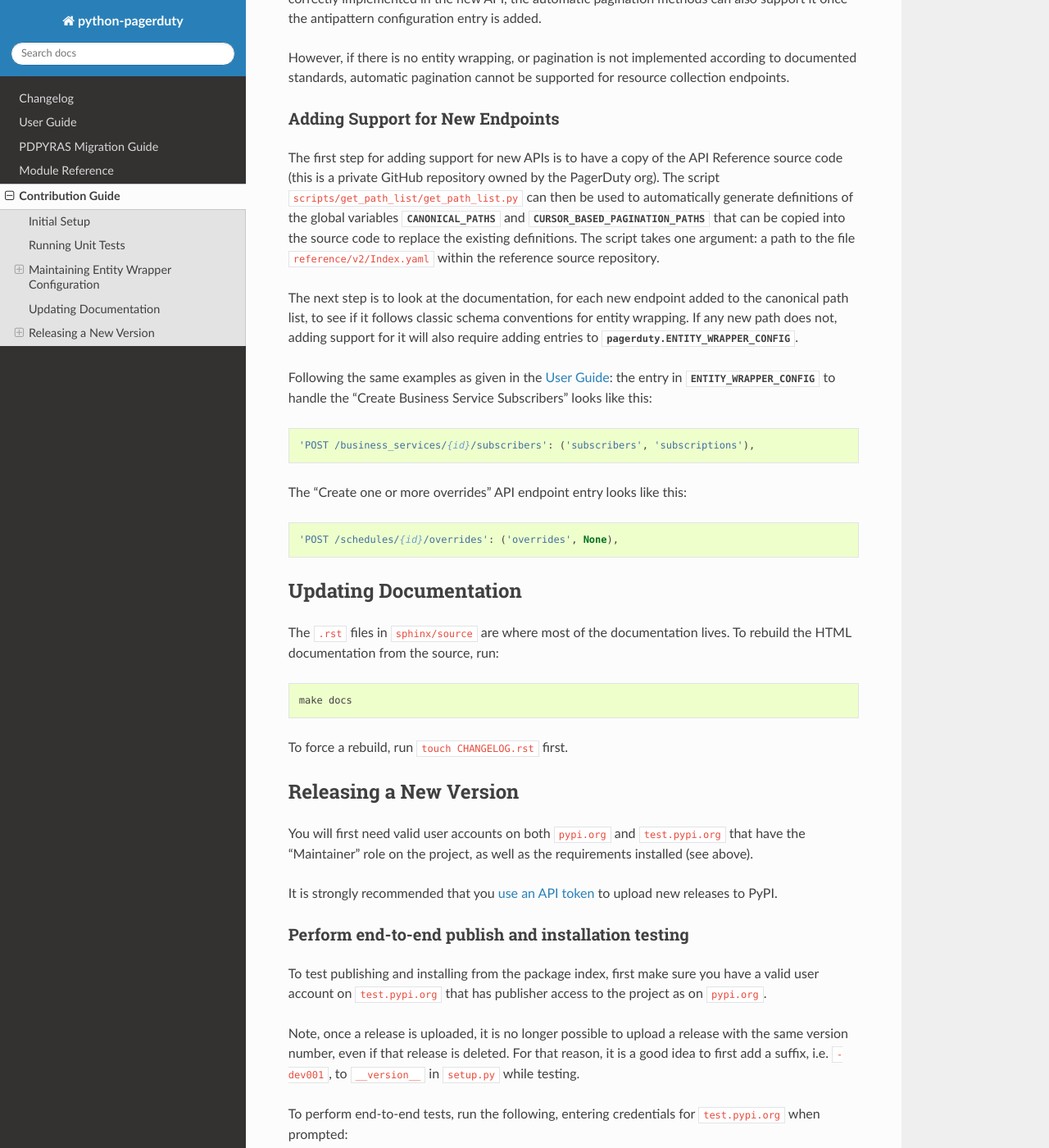
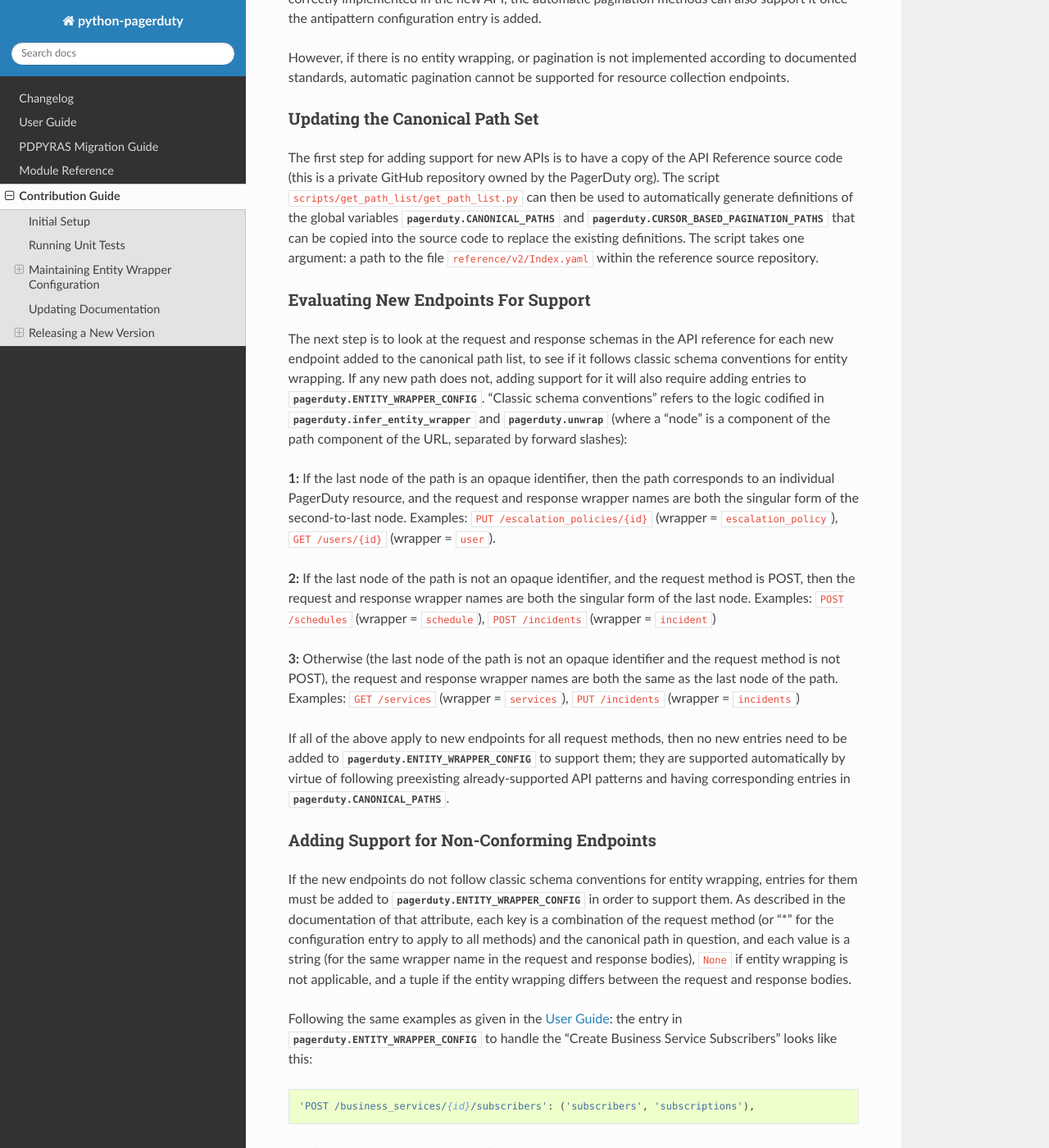
Before and after one commit to PagerDuty/python-pagerduty, a Sphinx documentation site: the page built from sphinx/source/contributing.rst, in a window 1280 px wide and 1400 px high, scrolled down 1652 px. Shown: the whole window at 82% size. Built offline with Sphinx 7.4.7 and the Read the Docs theme 3.1.0, drawn with Linux system fonts in a browser that asks for light colours.

Commit message:
Expand and add sections to contribution guide re: updating support for endpoints

```diff
--- a/sphinx/source/contributing.rst
+++ b/sphinx/source/contributing.rst
@@ -81,24 +81,65 @@ However, if there is no entity wrapping, or pagination is not implemented
 according to documented standards, automatic pagination cannot be supported for
 resource collection endpoints.
 
-Adding Support for New Endpoints
-********************************
+Updating the Canonical Path Set
+*******************************
 The first step for adding support for new APIs is to have a copy of the API
 Reference source code (this is a private GitHub repository owned by the
 PagerDuty org). The script ``scripts/get_path_list/get_path_list.py`` can then
 be used to automatically generate definitions of the global variables
-:attr:`CANONICAL_PATHS` and :attr:`CURSOR_BASED_PAGINATION_PATHS` that can be
-copied into the source code to replace the existing definitions. The script
-takes one argument: a path to the file ``reference/v2/Index.yaml`` within the
-reference source repository.
+:attr:`pagerduty.CANONICAL_PATHS` and
+:attr:`pagerduty.CURSOR_BASED_PAGINATION_PATHS` that can be copied into the
+source code to replace the existing definitions. The script takes one argument:
+a path to the file ``reference/v2/Index.yaml`` within the reference source
+repository.
 
-The next step is to look at the documentation, for each new endpoint added to
-the canonical path list, to see if it follows classic schema conventions for
-entity wrapping. If any new path does not, adding support for it will also
-require adding entries to :attr:`pagerduty.ENTITY_WRAPPER_CONFIG`.
+Evaluating New Endpoints For Support
+************************************
+The next step is to look at the request and response schemas in the API
+reference for each new endpoint added to the canonical path list, to see if it
+follows classic schema conventions for entity wrapping. If any new path does
+not, adding support for it will also require adding entries to
+:attr:`pagerduty.ENTITY_WRAPPER_CONFIG`. "Classic schema conventions" refers to
+the logic codified in :attr:`pagerduty.infer_entity_wrapper` and
+:attr:`pagerduty.unwrap` (where a "node" is a component of the path component
+of the URL, separated by forward slashes):
 
-Following the same examples as given in the :ref:`user_guide`:  the entry in
-:attr:`ENTITY_WRAPPER_CONFIG` to handle the "Create Business Service
+**1:** If the last node of the path is an opaque identifier, then the path corresponds
+to an individual PagerDuty resource, and the request and response wrapper names
+are both the singular form of the second-to-last node. Examples: ``PUT
+/escalation_policies/{id}`` (wrapper = ``escalation_policy``), ``GET
+/users/{id}`` (wrapper = ``user``).
+
+**2:** If the last node of the path is not an opaque identifier, and the
+request method is POST, then the request and response wrapper names are both
+the singular form of the last node. Examples: ``POST /schedules`` (wrapper =
+``schedule``), ``POST /incidents`` (wrapper = ``incident``)
+
+**3:** Otherwise (the last node of the path is not an opaque identifier and the
+request method is not POST), the request and response wrapper names are both
+the same as the last node of the path. Examples: ``GET /services`` (wrapper =
+``services``), ``PUT /incidents`` (wrapper = ``incidents``)
+
+If all of the above apply to new endpoints for all request methods, then no new
+entries need to be added to :attr:`pagerduty.ENTITY_WRAPPER_CONFIG` to support
+them; they are supported automatically by virtue of following preexisting
+already-supported API patterns and having corresponding entries in
+:attr:`pagerduty.CANONICAL_PATHS`.
+
+Adding Support for Non-Conforming Endpoints
+*******************************************
+If the new endpoints do not follow classic schema conventions for entity
+wrapping, entries for them must be added to
+:attr:`pagerduty.ENTITY_WRAPPER_CONFIG` in order to support them. As described
+in the documentation of that attribute, each key is a combination of the
+request method (or "*" for the configuration entry to apply to all methods) and
+the canonical path in question, and each value is a string (for the same
+wrapper name in the request and response bodies), ``None`` if entity wrapping
+is not applicable, and a tuple if the entity wrapping differs between the
+request and response bodies.
+
+Following the same examples as given in the :ref:`user_guide`: the entry in
+:attr:`pagerduty.ENTITY_WRAPPER_CONFIG` to handle the "Create Business Service
 Subscribers" looks like this:
 
 .. code-block:: python
@@ -110,7 +151,6 @@ The "Create one or more overrides" API endpoint entry looks like this:
 .. code-block:: python
 
     'POST /schedules/{id}/overrides': ('overrides', None),
-
 
 Updating Documentation
 ----------------------
```
